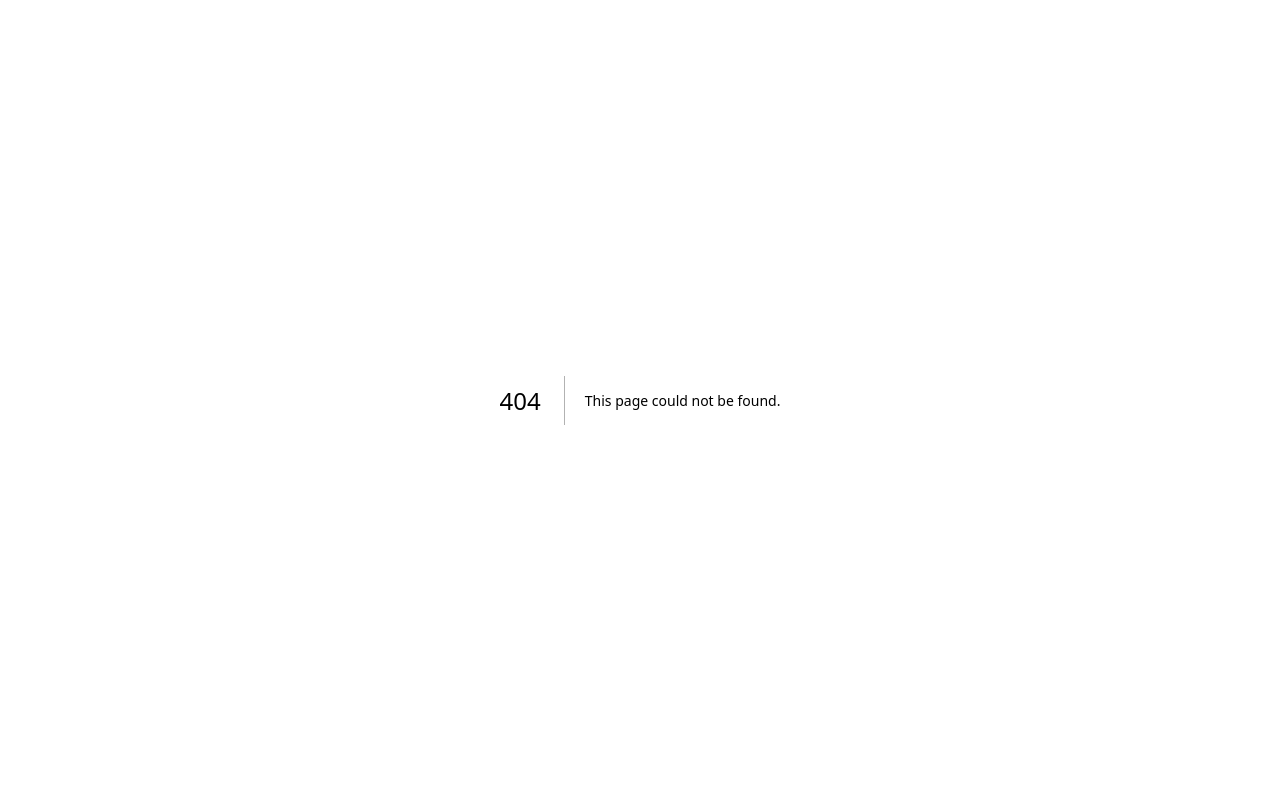
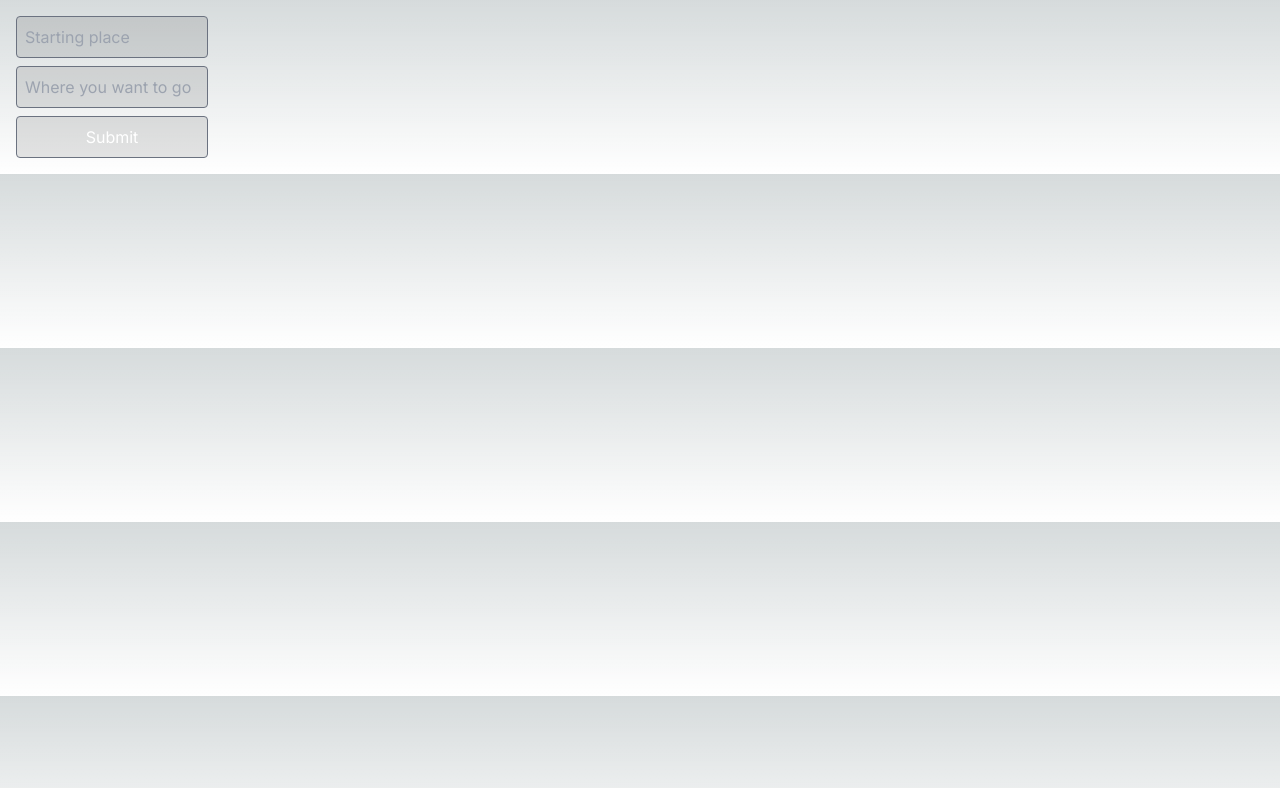
Before and after one commit to LucasHBG/vehicle-tracking-system, a Next.js app in the folder frontend/: page /new-route in a window 1280 px wide. Before the commit this address had no page. Shown: the top 788 px of the page. Built offline with nearby package versions, Linux system fonts and the light colour scheme.

Commit message:
feat: add new route page

```diff
--- /dev/null
+++ b/frontend/src/app/new-route/page.tsx
@@ -0,0 +1,52 @@
+"use client";
+import { FormEvent } from "react";
+
+export function NewRoute() {
+    async function searchLocation(event: FormEvent) {
+        event.preventDefault();
+
+        const source = (document.getElementById("source") as HTMLInputElement)
+            .value;
+        const destination = (
+            document.getElementById("destination") as HTMLInputElement
+        ).value;
+
+        const [sourceResponse, destinationResponse] = await Promise.all([
+            fetch(`https://localhost:3000/places/?text=${source}`),
+            fetch(`https://localhost:3000/places/?text=${destination}`),
+        ]);
+
+        const [sourcePlace, destinationPlace] = await Promise.all([
+            sourceResponse.json(),
+            destinationResponse.json(),
+        ])
+
+    }
+
+    return (
+        <section className="flex">
+            <div className="flex flex-col p-4 space-y-2">
+                <input
+                    type="text"
+                    id="source"
+                    placeholder="Starting place"
+                    className="rounded w-48 text-white bg-black/10 border-gray-500 border p-2"
+                />
+                <input
+                    type="text"
+                    id="destination"
+                    placeholder="Where you want to go"
+                    className="rounded w-48 text-white bg-black/10 border-gray-500 border p-2"
+                />
+                <input
+                    type="submit"
+                    id="searchButton"
+                    className="rounded w-48 text-white bg-black/10 border-gray-500 border p-2"
+                    onSubmit={searchLocation}
+                />
+            </div>
+        </section>
+    );
+}
+
+export default NewRoute;
```
